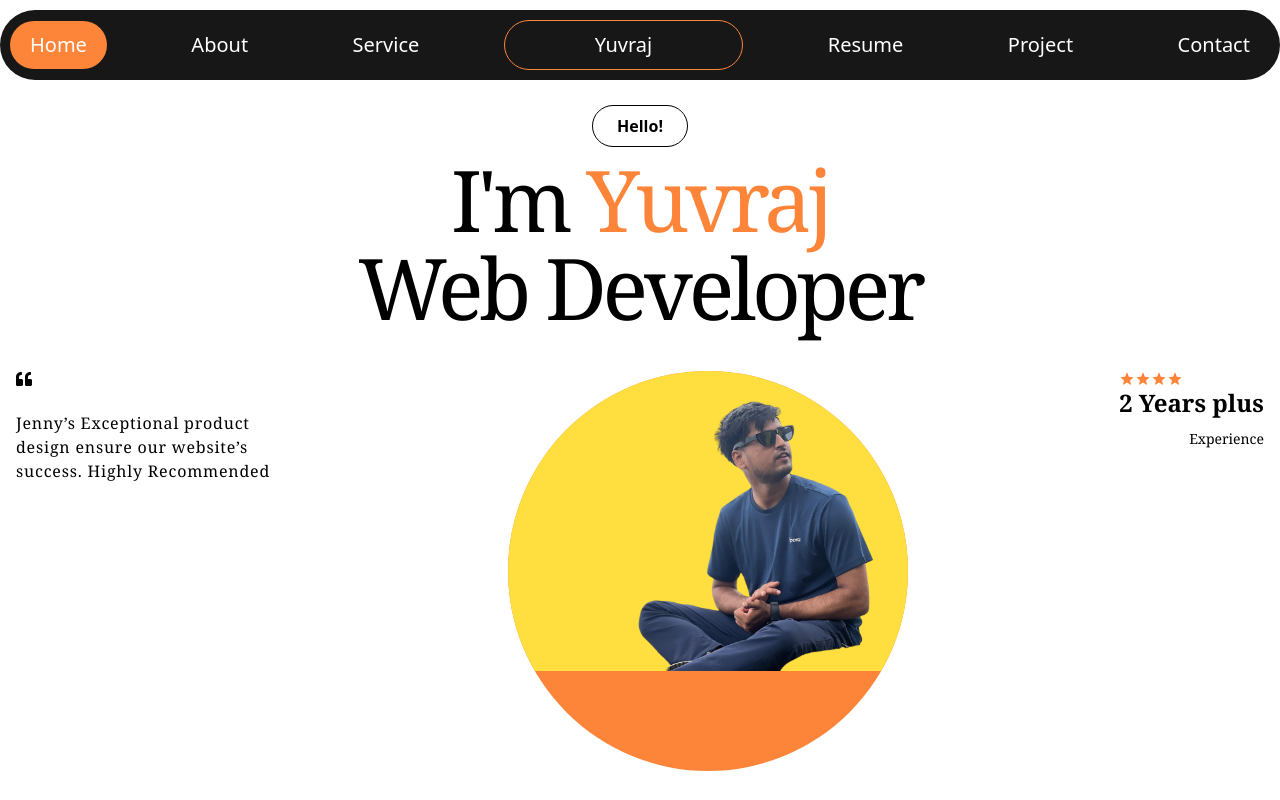
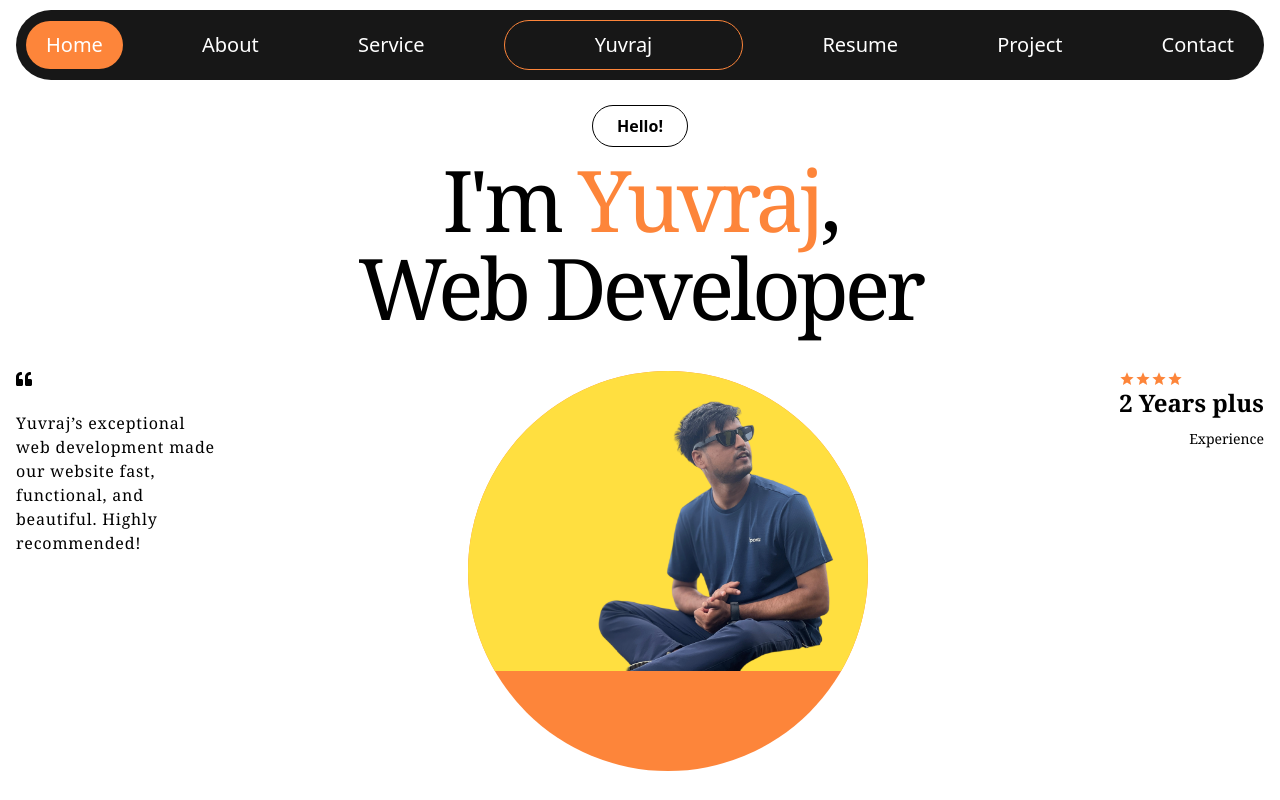
Before and after one commit to yuvraj-sapkota/portfolio, a React (Vite) app in the folder frontend/: page / in a window 1280 px wide. Built offline with nearby package versions, Linux system fonts and the light colour scheme.

Commit message:
worked on hero section

```diff
--- a/frontend/package.json
+++ b/frontend/package.json
@@ -1,4 +1,5 @@
 {
+  "home": "https:/yuvraj-sapkota.github.io/portfolio",
   "name": "frontend",
   "private": true,
   "version": "0.0.0",
@@ -7,7 +8,9 @@
     "dev": "vite",
     "build": "vite build",
     "lint": "eslint .",
-    "preview": "vite preview"
+    "preview": "vite preview",
+    "predeploy": "npm run build",
+    "deploy": "gh-pages -d dist"
   },
   "dependencies": {
     "@tailwindcss/vite": "^4.1.5",
--- a/frontend/src/components/HeaderSeaction.jsx
+++ b/frontend/src/components/HeaderSeaction.jsx
@@ -11,21 +11,21 @@ const HeaderSection = () => {
         </div>
         <div className="text-center text-[55px] md:text-[70px] lg:text-[85px] font-extralight font-serif tracking-tighter leading-16 md:leading-22">
           <p>
-            I'm <span className="text-[#FD853A]">Yuvraj</span>
+            I'm <span className="text-[#FD853A]">Yuvraj</span>,
           </p>
           <p>Web Developer </p>
         </div>
       </div>
 
-      <div className="max-w-[1300px] px-4 mx-auto flex  flex-col md:flex-row md:items-start justify-between items-center gap-4">
+      <div className="max-w-[1300px] px-4 mx-auto flex  flex-col md:flex-row items-start justify-between  gap-4">
         {/* quotes  */}
         <div className="order-2 md:order-1 ">
           <div className="mb-6">
             <FaQuoteLeft />
           </div>
-          <p className="md:max-w-[280px] -tracking-tighter font-serif">
-            Jenny’s Exceptional product design ensure our website’s success.
-            Highly Recommended
+          <p className="md:max-w-[200px] -tracking-tighter font-serif">
+            Yuvraj’s exceptional web development made our website fast,
+            functional, and beautiful. Highly recommended!
           </p>
         </div>
         {/* image  */}
--- a/frontend/src/components/Navbar.jsx
+++ b/frontend/src/components/Navbar.jsx
@@ -16,7 +16,7 @@ export default function Navbar() {
   ];
 
   return (
-    <div className="max-w-[1300px] mx-auto mt-[10px] mb-[25px]">
+    <div className="max-w-[1300px] mx-auto mt-[10px] mb-[25px] px-4">
       {/* Desktop Navbar */}
       <ul className="hidden md:flex justify-between items-center py-[10px] px-[10px] text-xl text-white mx-auto bg-[#171717] rounded-[82px]">
         {navItems.map((item) => (
--- a/frontend/vite.config.js
+++ b/frontend/vite.config.js
@@ -2,7 +2,8 @@ import { defineConfig } from "vite";
 import tailwindcss from "@tailwindcss/vite";
 import react from "@vitejs/plugin-react";
 
-// https://vite.dev/config/
+// https://vitejs.dev/config/
 export default defineConfig({
+  base: "/portfolio/",
   plugins: [tailwindcss(), react()],
 });
--- /dev/null
+++ b/package.json
@@ -0,0 +1,5 @@
+{
+  "devDependencies": {
+    "gh-pages": "^6.3.0"
+  }
+}
```
Also changed, not shown: 1 other file (tests, documents, lock files or other folders).
